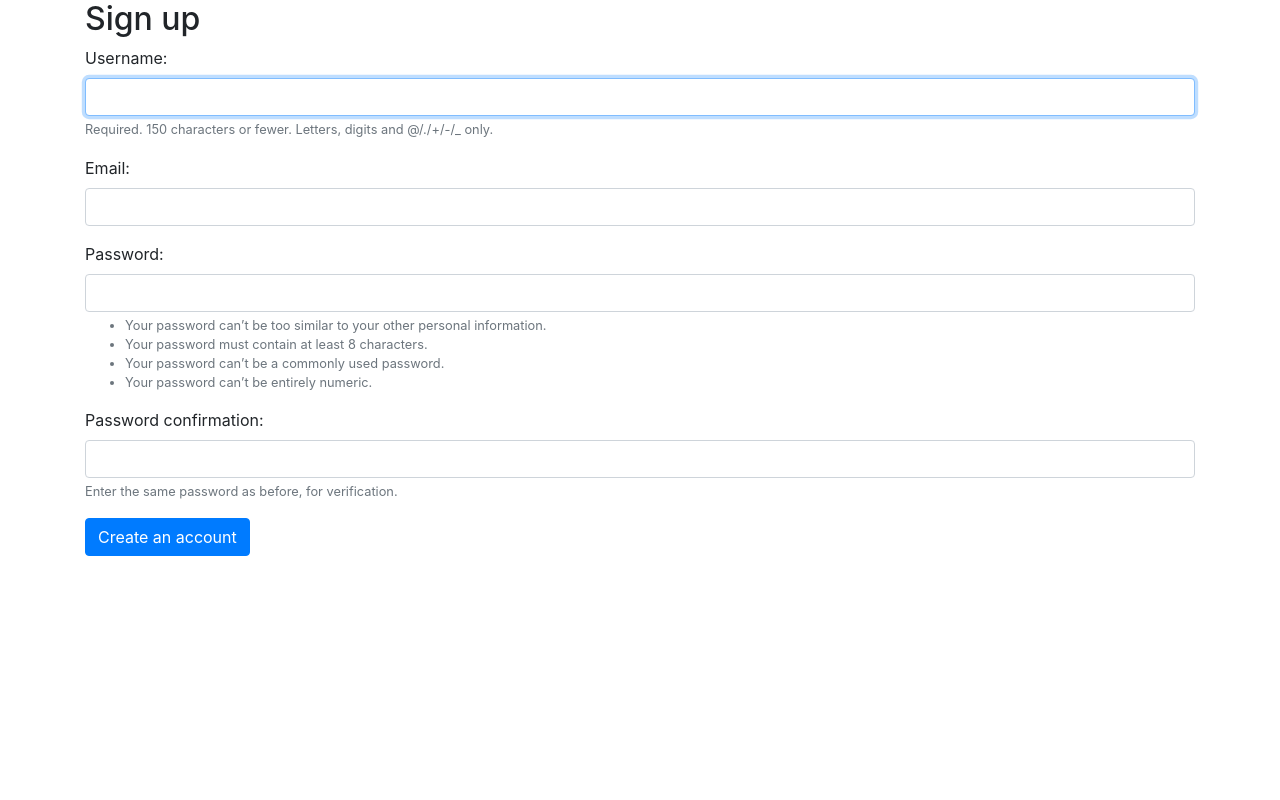
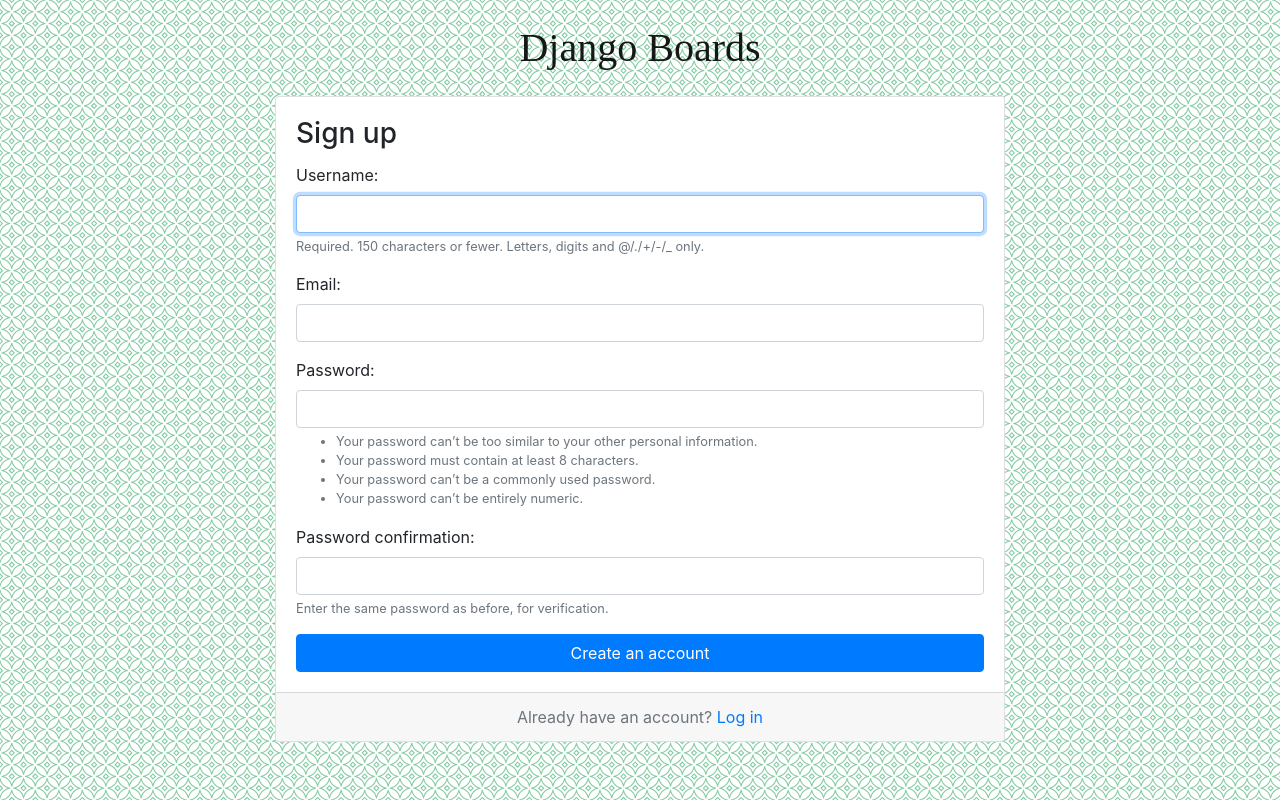
Before and after one commit to NormanBro/PSMLJRPE, a Django app: page /signup/ in a window 1280 px wide. Run offline with Django 3.2, Linux system fonts and the light colour scheme; some libraries are stand-ins or nearby versions; some web fonts are replaced.

Commit message:
update signup

```diff
--- a/MySMLJRPE/static/css/accounts.css
+++ b/MySMLJRPE/static/css/accounts.css
@@ -1,5 +1,5 @@
 body {
-    background-image: url(../img/shattered.png);
+    background-image: url(../img/more-leaves.png);
   }
 
   .logo {
--- a/MySMLJRPE/template/signup.html
+++ b/MySMLJRPE/template/signup.html
@@ -1,12 +1,31 @@
 {% extends 'base.html' %}
+{% load static%}
+
+{% block stylesheet %}
+  <link rel="stylesheet" href="{% static '../static/css/accounts.css' %}">
+{% endblock %}
 
 {% block body %}
-  <div class="container">
-    <h2>Sign up</h2>
-    <form method="post" novalidate>
-      {% csrf_token %}
-      {% include 'includes/form.html' %}
-      <button type="submit" class="btn btn-primary">Create an account</button>
-    </form>
+<div class="container">
+  <h1 class="text-center logo my-4">
+    <a href="{% url 'home' %}">Django Boards</a>
+  </h1>
+  <div class="row justify-content-center">
+    <div class="col-lg-8 col-md-10 col-sm-12">
+      <div class="card">
+        <div class="card-body">
+          <h3 class="card-title">Sign up</h3>
+          <form method="post" novalidate>
+            {% csrf_token %}
+            {% include 'includes/form.html' %}
+            <button type="submit" class="btn btn-primary btn-block">Create an account</button>
+          </form>
+        </div>
+        <div class="card-footer text-muted text-center">
+          Already have an account? <a href="#">Log in</a>
+        </div>
+      </div>
+    </div>
   </div>
+</div>
 {% endblock %}
```
